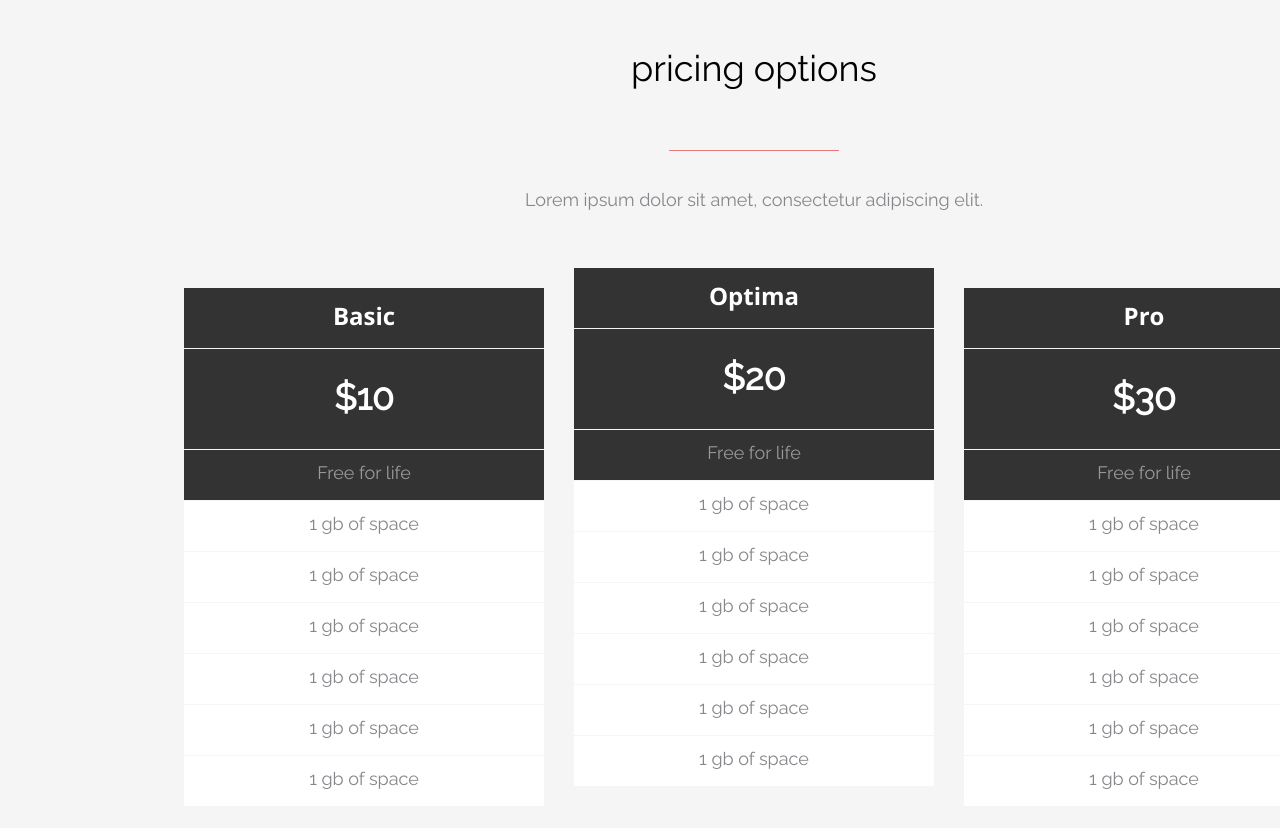
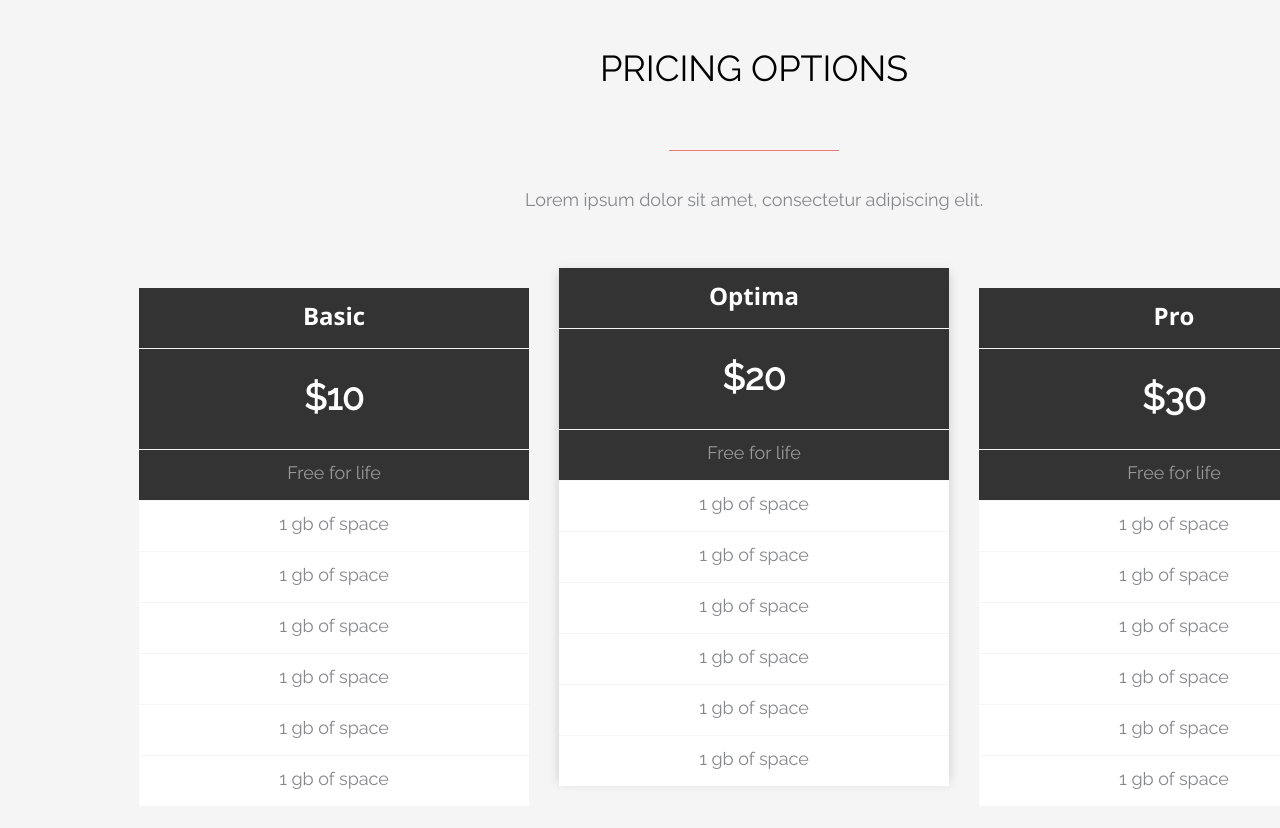
Before and after one commit to LeonchikEvgeny/ACTIVEBOX, a plain HTML site: page pricing/INDEX.html in a window 1280 px wide. Shown: the top 828 px of the page. Drawn offline with nearby package versions, Linux system fonts and the light colour scheme.

Commit message:
corrected title

```diff
--- a/pricing/css.css
+++ b/pricing/css.css
@@ -53,6 +53,7 @@ body{
 	margin: 0 auto;
 }
 .pricing__title{
+   text-transform: uppercase;
    height: 150px;
    font-family: Raleway;
    font-size: 36px;
@@ -81,7 +82,7 @@ body{
    text-align: center;
 }
 .column__price {
-	padding: 0px 15px;
+	margin: 0px 15px;
 	flex: 0 0 33.333% ;
    width: 370px;
    height: 510px;
@@ -130,4 +131,5 @@ body{
 }
 .column__price:nth-child(even){
  margin-top: -20px;
+ box-shadow: 0 4px 10px 0 rgba(51, 51, 51, 0.2);
 }
```
